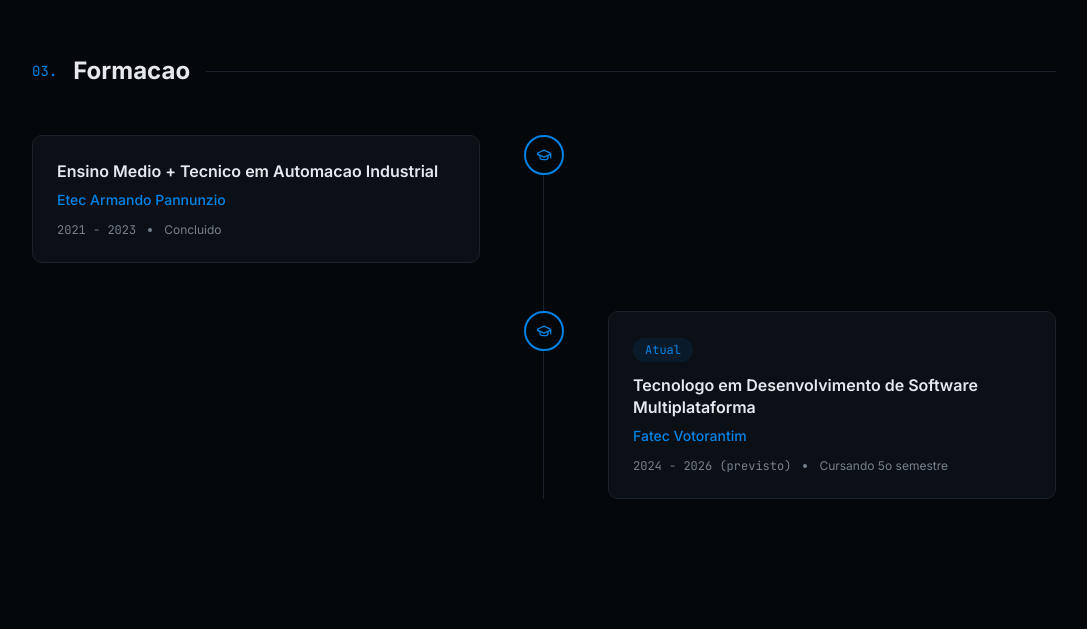
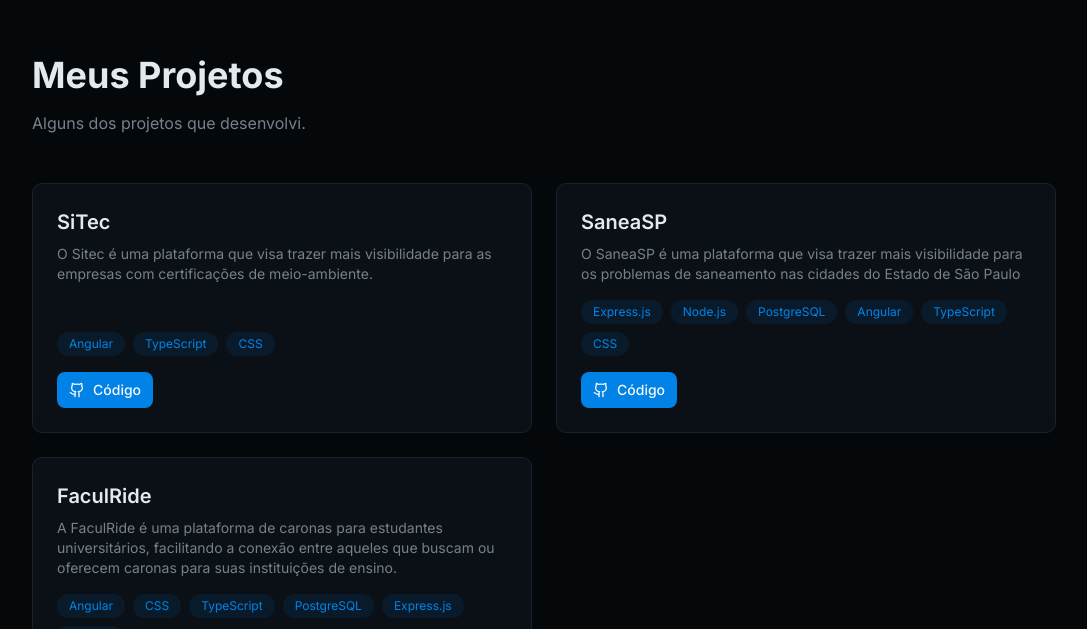
Before and after one commit to RyanCNP/portifolio, a Next.js app: page / in a window 1280 px wide. Shown: the part 1431-2060 px from the top of the page, without its empty margins (96-1183 px from the left). Built offline with nearby package versions, Linux system fonts and the light colour scheme.

Commit message:
feat: adição de projetos

```diff
--- /dev/null
+++ b/components/portfolio/projects.tsx
@@ -0,0 +1,93 @@
+'use client'
+
+import { Github, ExternalLink } from "lucide-react"
+import Link from "next/link"
+
+const projects = [
+  {
+    title: "SiTec",
+    description: "O Sitec é uma plataforma que visa trazer mais visibilidade para as empresas com certificações de meio-ambiente.",
+    technologies: ["Angular", "TypeScript", "CSS",],
+    github: "https://github.com/GLFspedine/Sitecproject",
+    demo: "",
+  },
+  {
+    title: "SaneaSP",
+    description: "O SaneaSP é uma plataforma que visa trazer mais visibilidade para os problemas de saneamento nas cidades do Estado de São Paulo",
+    technologies: ["Express.js", "Node.js", "PostgreSQL", "Angular", "TypeScript", "CSS"],
+    github: "https://github.com/MathGueff/SaneaSP",
+    demo: "",
+  },
+  {
+    title: "FaculRide",
+    description: "A FaculRide é uma plataforma de caronas para estudantes universitários, facilitando a conexão entre aqueles que buscam ou oferecem caronas para suas instituições de ensino.",
+    technologies: ["Angular", "CSS", "TypeScript", "PostgreSQL", "Express.js", "Node.js"],
+    github: "https://github.com/devDavyRibeiro/FaculRide-Mobile",
+    demo: "",
+  },
+]
+
+export function Projects() {
+  return (
+    <section id="projetos" className="px-6 py-24">
+      <div className="mx-auto max-w-5xl">
+        <h2 className="mb-4 text-3xl font-bold md:text-4xl">
+          Meus Projetos
+        </h2>
+        <p className="mb-12 text-muted-foreground">
+          Alguns dos projetos que desenvolvi.
+        </p>
+
+        <div className="grid gap-6 md:grid-cols-2">
+          {projects.map((project) => (
+            <div
+              key={project.title}
+              className="flex flex-col rounded-lg border border-border bg-card p-6 transition-all hover:shadow-lg"
+            >
+              <h3 className="mb-2 text-xl font-semibold">
+                {project.title}
+              </h3>
+              <p className="mb-4 flex-1 text-sm text-muted-foreground">
+                {project.description}
+              </p>
+
+              <div className="mb-4 flex flex-wrap gap-2">
+                {project.technologies.map((tech) => (
+                  <span
+                    key={tech}
+                    className="rounded-full bg-primary/10 px-3 py-1 text-xs text-primary"
+                  >
+                    {tech}
+                  </span>
+                ))}
+              </div>
+
+              <div className="flex gap-2">
+                <Link
+                  href={project.github}
+                  target="_blank"
+                  rel="noopener noreferrer"
+                  className="inline-flex items-center gap-2 rounded-md bg-primary px-3 py-2 text-sm font-medium text-primary-foreground transition-colors hover:bg-primary/90"
+                >
+                  <Github className="h-4 w-4" />
+                  Código
+                </Link>
+                {project.demo && (
+                  <Link
+                    href={project.demo}
+                    target="_blank"
+                    rel="noopener noreferrer"
+                    className="inline-flex items-center gap-2 rounded-md border border-border px-3 py-2 text-sm font-medium transition-colors hover:bg-accent"
+                  >
+                    <ExternalLink className="h-4 w-4" />
+                    Demo
+                  </Link>
+                )}
+              </div>
+            </div>
+          ))}
+        </div>
+      </div>
+    </section>
+  )
+}
```
